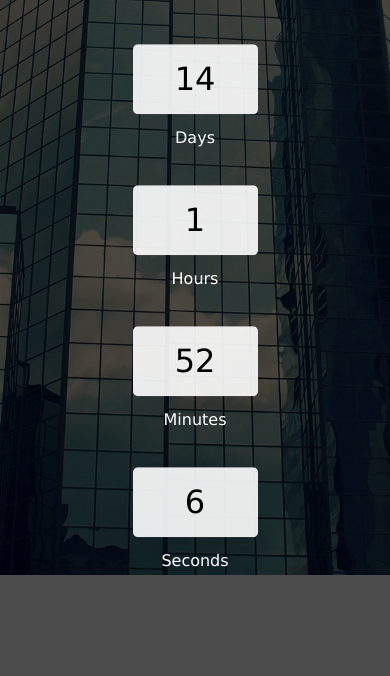
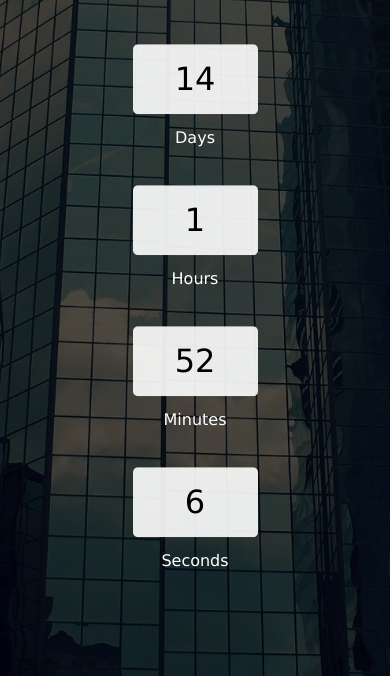
Before and after one commit to Harshraj112/Counterdown-Timer, a plain HTML site: page index.html in a window 390 px wide. Shown: the part 269-945 px from the top of the page. Before the commit the page ends 844 px from the top, so only its background shows below. Drawn offline with Linux system fonts and the light colour scheme.

Commit message:
enclarging image

```diff
--- a/style.css
+++ b/style.css
@@ -16,7 +16,6 @@ body {
     height: 100vh;
     background: url('/Images/1802071.webp') center no-repeat;
     background-size: cover;
-
 }
 
 .overlay {
@@ -77,5 +76,7 @@ input {
     .col div {
         margin-bottom: 23px;
     }
-
+    .main {
+        height: 112vh;
+    }
 }
```
